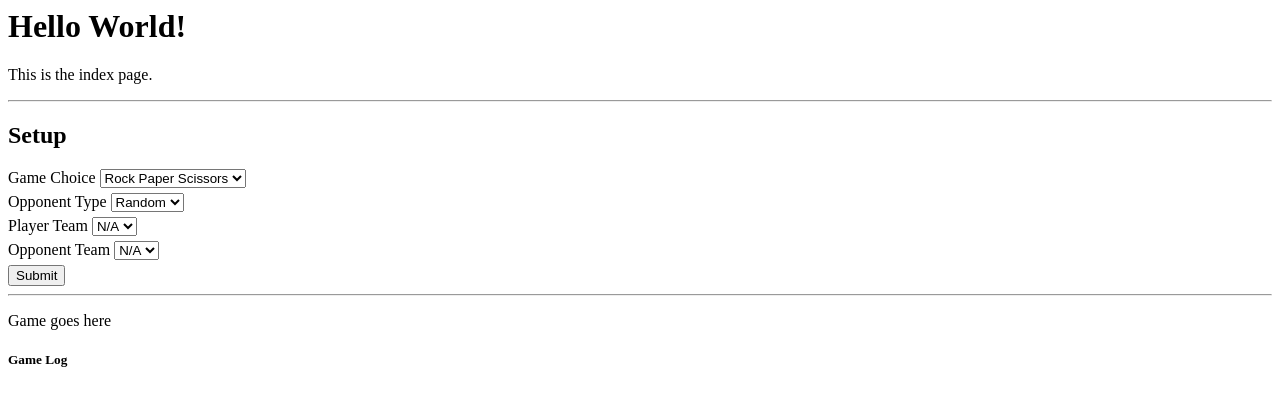
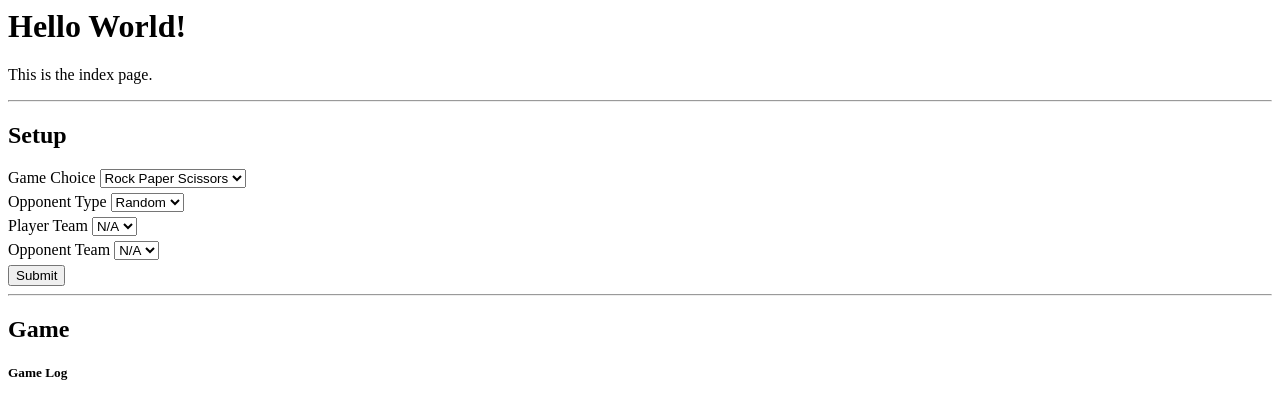
Before and after one commit to aturfah/cmplxsys530-final, a Flask app: page / in a window 1280 px wide. Shown: the top 419 px of the page. Run offline with Flask 2, Linux system fonts and the light colour scheme; parts of the project's set-up code (start-up, migrations or seed data) failed here and were passed over.

Commit message:
Add header

```diff
--- a/interface/templates/index.html
+++ b/interface/templates/index.html
@@ -40,8 +40,8 @@
         <input type="button" value="Submit" onclick="submit_form()">
     </div>
     <hr />
+    <h2>Game</h2>
     <div id="game_window">
-        <p>Game goes here</p>
         <div id="player_options"></div>
     </div>
     <div id="game_log">
```
